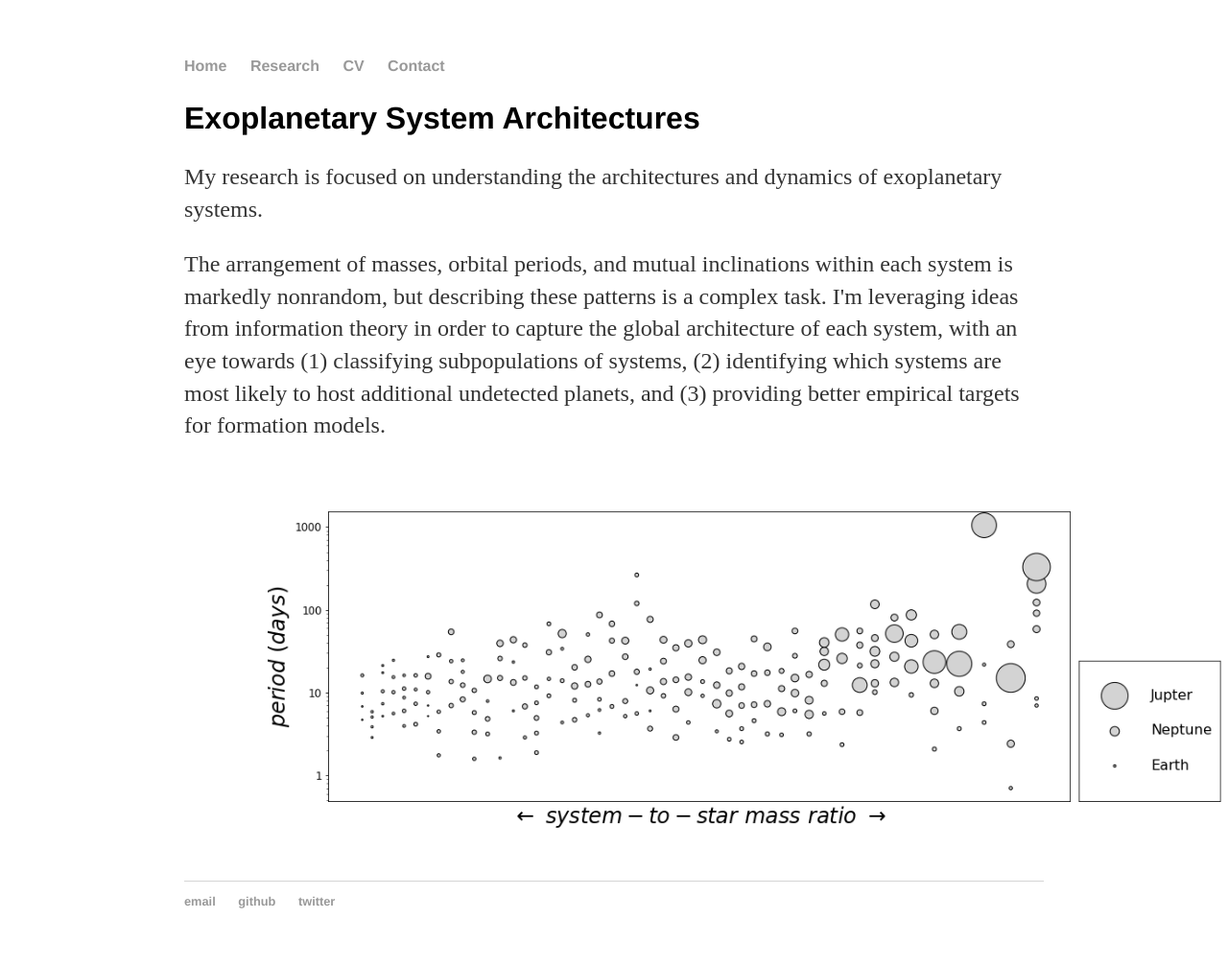
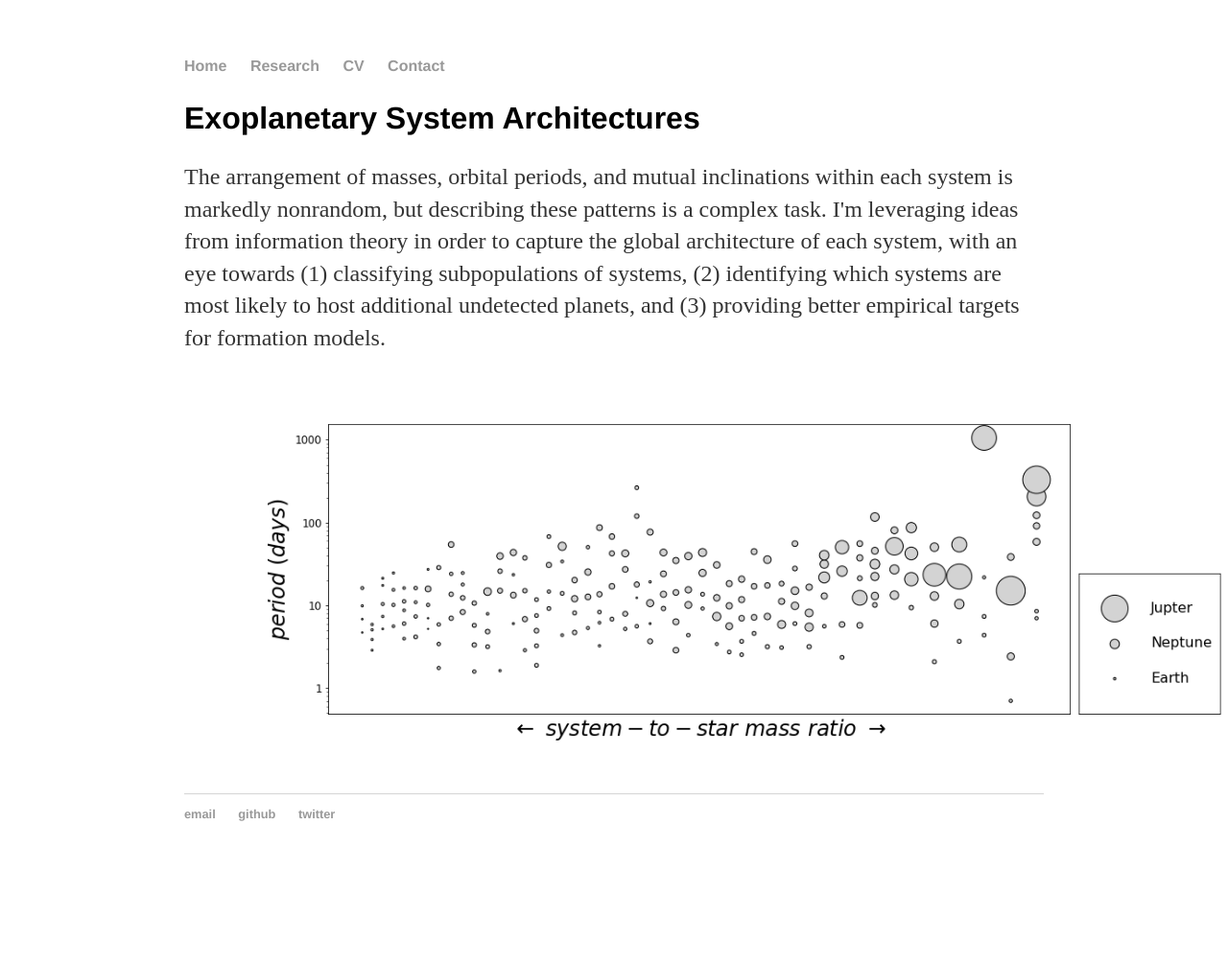
Before and after one commit to gjgilbert/gjgilbert.github.io, a Jekyll site: the page built from research/index.html, in a window 1280 px wide. Shown: the whole page at 96% size. Built offline with Jekyll 4.4.1, drawn with Linux system fonts in a browser that asks for light colours; after the commit the page ends 916 px from its top, so only the background shows below that.

Commit message:
Update index.html

```diff
--- a/research/index.html
+++ b/research/index.html
@@ -4,7 +4,6 @@ title: Greg Gilbert - Research
 ---
 <div class="blurb">
 	<h2>Exoplanetary System Architectures</h2>
-	<p>My research is focused on understanding the architectures and dynamics of exoplanetary systems.</p>
 	<p>The arrangement of masses, orbital periods, and mutual inclinations within each system is markedly nonrandom, but describing these patterns is a complex task. I'm leveraging ideas from information theory in order to capture the global architecture of each system, with an eye towards (1) classifying subpopulations of systems, (2) identifying which systems are most likely to host additional undetected planets, and (3) providing better empirical targets for formation models.</p>
 	<p><img src="gallery.png" width="1200", height="400"></p>
 </div><!-- /.blurb -->
```
